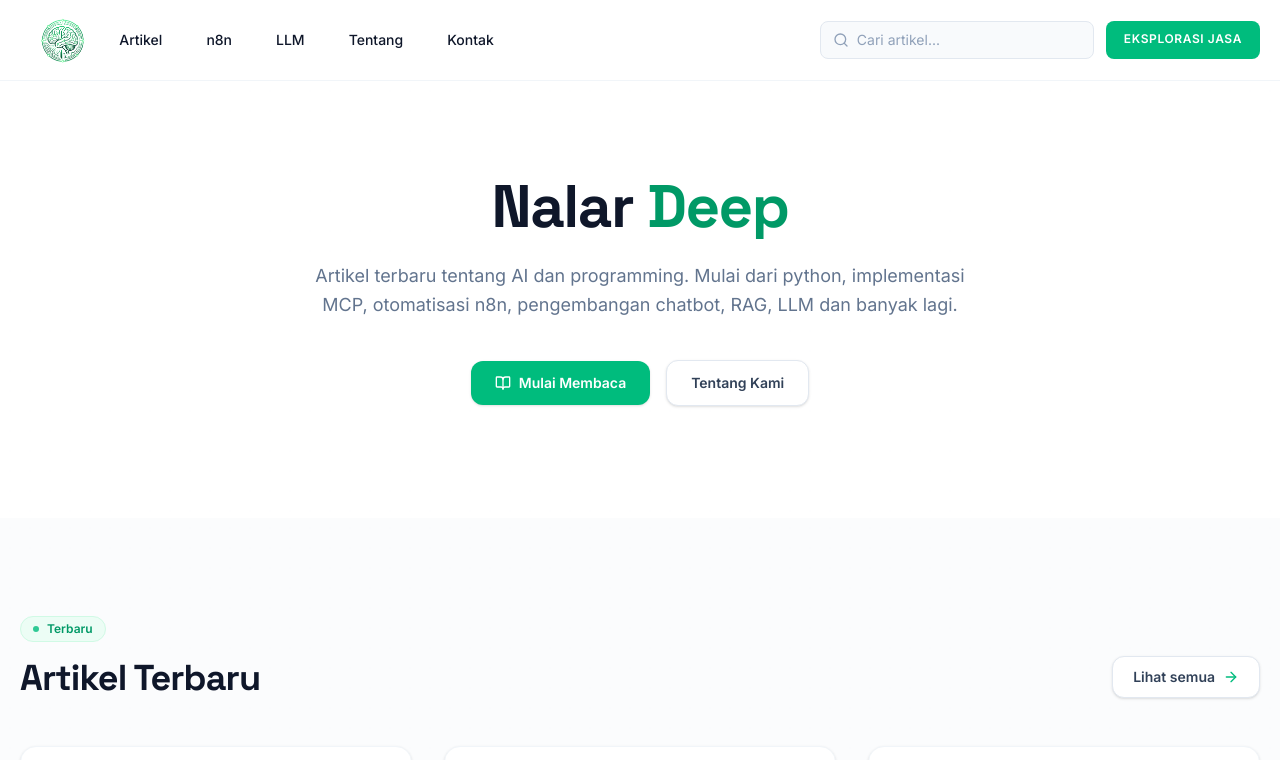
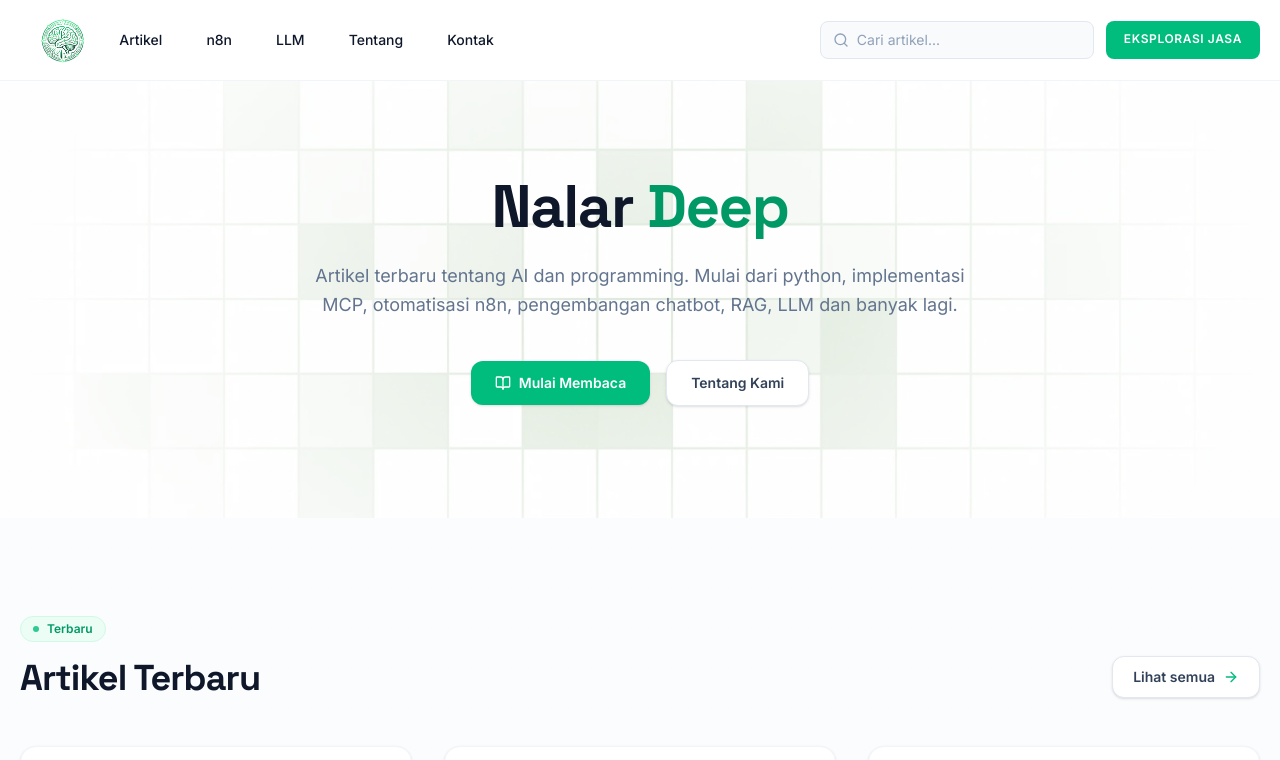
Before and after one commit to nalardeep/nalardeep, a Next.js app: page / in a window 1280 px wide. Shown: the top 760 px of the page. Built offline with nearby package versions, Linux system fonts and the light colour scheme.

Commit message:
feat (design): add background grid in hero section

```diff
--- a/app/page.tsx
+++ b/app/page.tsx
@@ -2,6 +2,7 @@ import Container from "@/components/container";
 import PostPreview from "@/components/post-preview";
 import { getAllPosts } from "@/lib/api";
 import Link from "next/link";
+import Image from "next/image";
 import { ArrowRight, Sparkles, BookOpen } from "lucide-react";
 import { Metadata } from "next";
 
@@ -22,8 +23,20 @@ export default function Home() {
   return (
     <>
       {/* Hero Section - Clean & Minimal */}
-      <section className="relative pt-16 pb-20 md:pt-24 md:pb-28 bg-white overflow-hidden">
-        <div className="absolute inset-0 z-0 bg-dots opacity-[0.03] pointer-events-none"></div>
+      <section className="relative pt-16 pb-20 md:pt-24 md:pb-28 overflow-hidden">
+        {/* Background Image */}
+        <div className="absolute inset-0 z-0">
+          <Image
+            src="/background.webp"
+            alt=""
+            fill
+            className="object-cover"
+            sizes="100vw"
+            priority
+          />
+          <div className="absolute inset-0 bg-white/85"></div>
+        </div>
+        <div className="absolute inset-0 z-[1] bg-dots opacity-[0.03] pointer-events-none"></div>
 
         <Container>
           <div className="relative max-w-4xl mx-auto text-center z-10">
```
Also changed, not shown: public/background.webp (added).
